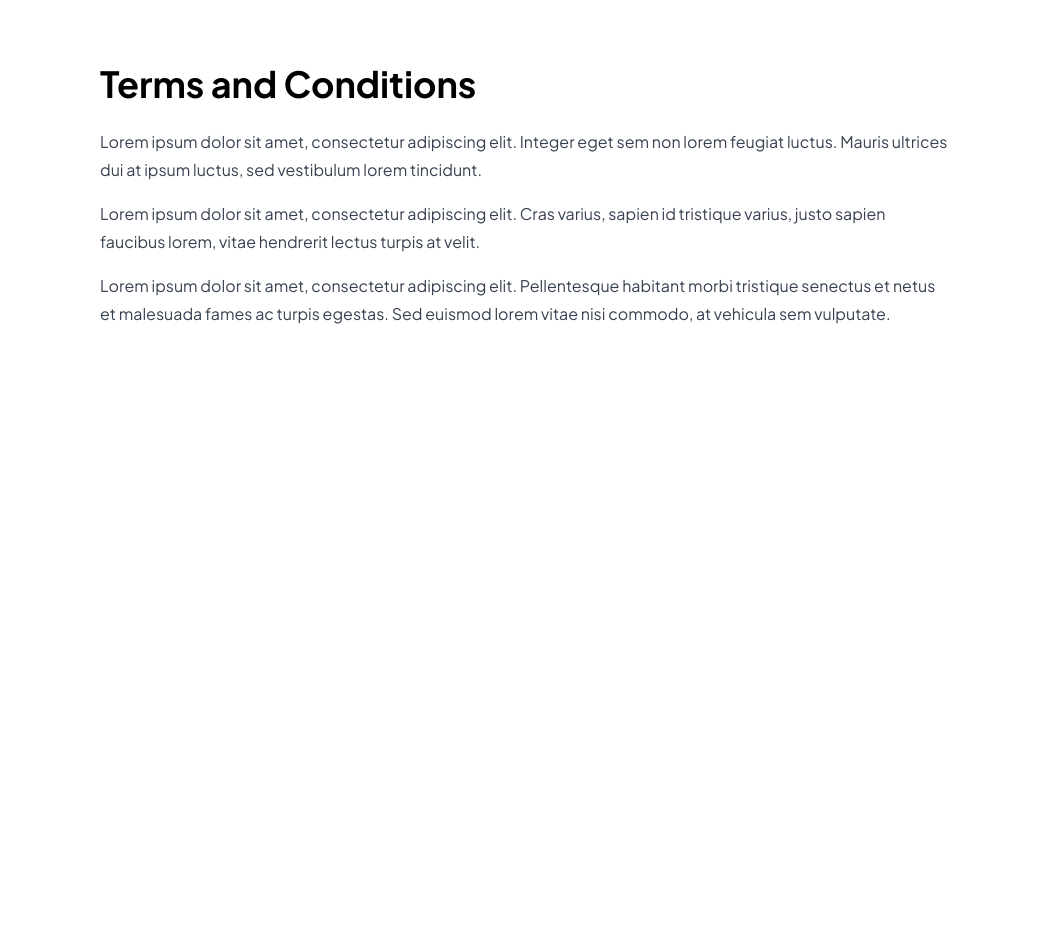
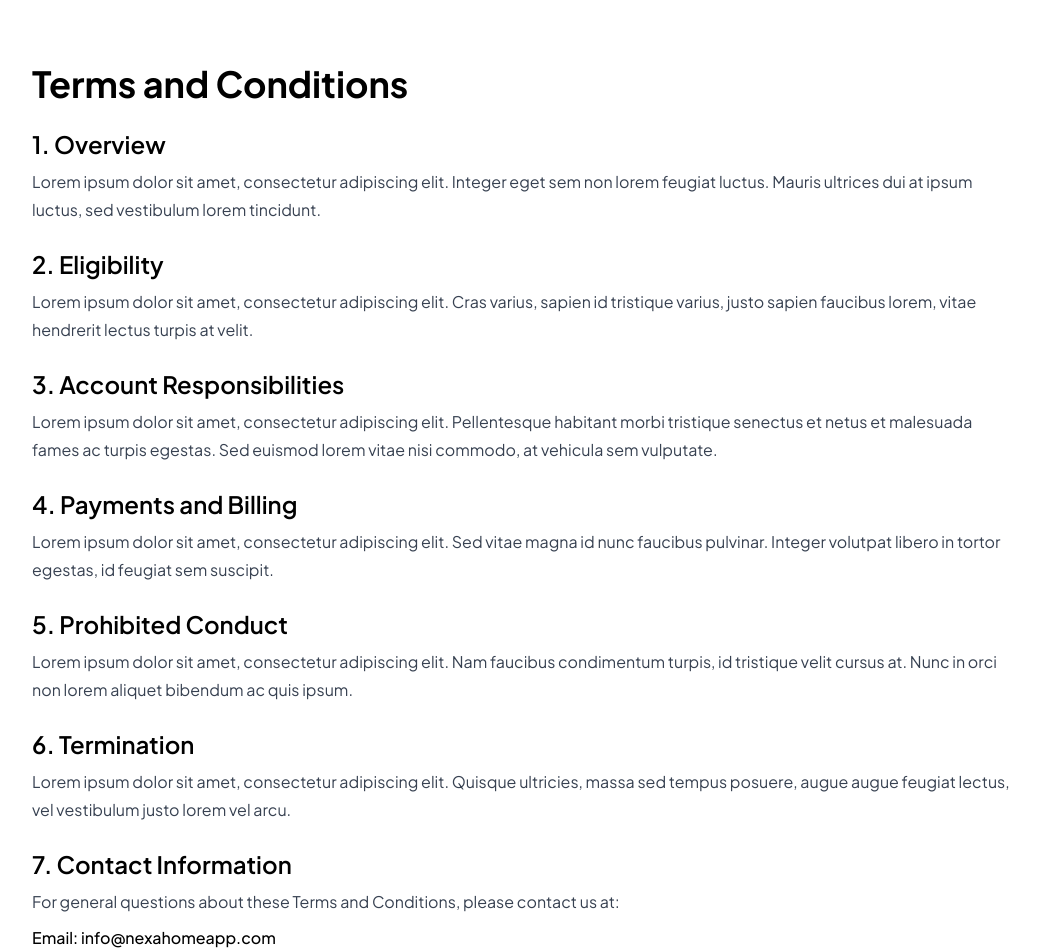
Before and after one commit to dignitestudios-dev/NexaHome-Landing-Page, a Next.js app: page /terms-and-conditions in a window 1280 px wide. Shown: the top 952 px of the page, without its empty margins (116-1156 px from the left). Before the commit the page ends 800 px from the top, so only its background shows below. Built offline with nearby package versions, Linux system fonts and the light colour scheme.

Commit message:
feat: Update Privacy Policy and Terms and Conditions pages with structured content and improved layout

```diff
--- a/app/privacy-policy/page.jsx
+++ b/app/privacy-policy/page.jsx
@@ -5,24 +5,79 @@ export const metadata = {
 
 export default function PrivacyPolicyPage() {
   return (
-    <main className="max-w-4xl mx-auto px-6 py-16">
+    <main className="max-w-5xl mx-auto px-4 md:px-5 py-16">
       <h1 className="text-3xl md:text-4xl font-bold mb-6">Privacy Policy</h1>
 
-      <section className="space-y-4 text-gray-700 leading-7">
+      <section className="space-y-6 text-gray-700 leading-7">
+        <div>
+          <h2 className="text-2xl font-semibold text-black mb-2">1. Information We Collect</h2>
+          <p>
+            Lorem ipsum dolor sit amet, consectetur adipiscing elit. Sed a
+            libero nec velit volutpat accumsan. Nulla facilisi. Integer ac
+            consequat purus, id efficitur tortor.
+          </p>
+        </div>
+
+        <div>
+          <h2 className="text-2xl font-semibold text-black mb-2">2. How We Use Information</h2>
+          <p>
+            Lorem ipsum dolor sit amet, consectetur adipiscing elit. Nam
+            pretium sapien vel justo pellentesque, vitae faucibus nibh feugiat.
+            Phasellus pellentesque neque sed augue molestie, in vulputate
+            turpis blandit.
+          </p>
+        </div>
+
+        <div>
+          <h2 className="text-2xl font-semibold text-black mb-2">3. Cookies and Tracking</h2>
+          <p>
+            Lorem ipsum dolor sit amet, consectetur adipiscing elit. Curabitur
+            in nibh at erat auctor porta. Donec volutpat, nibh in aliquet
+            pulvinar, sapien mauris porta nibh, vitae feugiat mi libero nec
+            tortor.
+          </p>
+        </div>
+
+        <div>
+          <h2 className="text-2xl font-semibold text-black mb-2">4. Data Sharing</h2>
+          <p>
+            Lorem ipsum dolor sit amet, consectetur adipiscing elit. Aenean
+            porttitor erat id dui faucibus, in facilisis massa cursus. In sed
+            nisi at metus dignissim luctus.
+          </p>
+        </div>
+
+        <div>
+          <h2 className="text-2xl font-semibold text-black mb-2">5. Data Retention</h2>
+          <p>
+            Lorem ipsum dolor sit amet, consectetur adipiscing elit. Integer
+            tempor elementum faucibus. Integer non volutpat tortor, vitae
+            placerat massa. Sed id porta lorem.
+          </p>
+        </div>
+
+        <div>
+          <h2 className="text-2xl font-semibold text-black mb-2">6. Your Rights</h2>
+          <p>
+            Lorem ipsum dolor sit amet, consectetur adipiscing elit. Etiam
+            bibendum diam in tellus ultrices, et posuere nunc vulputate.
+            Vivamus facilisis ante non lectus posuere volutpat.
+          </p>
+        </div>
+
+        <div>
+          <h2 className="text-2xl font-semibold text-black mb-2">7. Contact Us</h2>
+          <p>
+            If you have any privacy-related questions, requests, or concerns,
+            please contact us at:
+          </p>
+          <p className="mt-2 font-medium text-black">Email: info@nexahomeapp.com</p>
+          <p>Address: 123 Demo Street, Baton Rouge, LA 70801 (Dummy)</p>
+        </div>
+
         <p>
-          Lorem ipsum dolor sit amet, consectetur adipiscing elit. Sed a libero
-          nec velit volutpat accumsan. Nulla facilisi. Integer ac consequat
-          purus, id efficitur tortor.
-        </p>
-        <p>
-          Lorem ipsum dolor sit amet, consectetur adipiscing elit. Nam pretium
-          sapien vel justo pellentesque, vitae faucibus nibh feugiat. Phasellus
-          pellentesque neque sed augue molestie, in vulputate turpis blandit.
-        </p>
-        <p>
-          Lorem ipsum dolor sit amet, consectetur adipiscing elit. Curabitur in
-          nibh at erat auctor porta. Donec volutpat, nibh in aliquet pulvinar,
-          sapien mauris porta nibh, vitae feugiat mi libero nec tortor.
+          Effective Date: January 1, 2026 (Dummy). This content is provided as
+          placeholder text for design and development purposes.
         </p>
       </section>
     </main>
--- a/app/terms-and-conditions/page.jsx
+++ b/app/terms-and-conditions/page.jsx
@@ -5,25 +5,78 @@ export const metadata = {
 
 export default function TermsAndConditionsPage() {
   return (
-    <main className="max-w-4xl mx-auto px-6 py-16">
+    <main className="max-w-5xl mx-auto px-4 md:px-5 py-16">
       <h1 className="text-3xl md:text-4xl font-bold mb-6">Terms and Conditions</h1>
 
-      <section className="space-y-4 text-gray-700 leading-7">
+      <section className="space-y-6 text-gray-700 leading-7">
+        <div>
+          <h2 className="text-2xl font-semibold text-black mb-2">1. Overview</h2>
+          <p>
+            Lorem ipsum dolor sit amet, consectetur adipiscing elit. Integer
+            eget sem non lorem feugiat luctus. Mauris ultrices dui at ipsum
+            luctus, sed vestibulum lorem tincidunt.
+          </p>
+        </div>
+
+        <div>
+          <h2 className="text-2xl font-semibold text-black mb-2">2. Eligibility</h2>
+          <p>
+            Lorem ipsum dolor sit amet, consectetur adipiscing elit. Cras
+            varius, sapien id tristique varius, justo sapien faucibus lorem,
+            vitae hendrerit lectus turpis at velit.
+          </p>
+        </div>
+
+        <div>
+          <h2 className="text-2xl font-semibold text-black mb-2">3. Account Responsibilities</h2>
+          <p>
+            Lorem ipsum dolor sit amet, consectetur adipiscing elit.
+            Pellentesque habitant morbi tristique senectus et netus et
+            malesuada fames ac turpis egestas. Sed euismod lorem vitae nisi
+            commodo, at vehicula sem vulputate.
+          </p>
+        </div>
+
+        <div>
+          <h2 className="text-2xl font-semibold text-black mb-2">4. Payments and Billing</h2>
+          <p>
+            Lorem ipsum dolor sit amet, consectetur adipiscing elit. Sed vitae
+            magna id nunc faucibus pulvinar. Integer volutpat libero in tortor
+            egestas, id feugiat sem suscipit.
+          </p>
+        </div>
+
+        <div>
+          <h2 className="text-2xl font-semibold text-black mb-2">5. Prohibited Conduct</h2>
+          <p>
+            Lorem ipsum dolor sit amet, consectetur adipiscing elit. Nam
+            faucibus condimentum turpis, id tristique velit cursus at. Nunc in
+            orci non lorem aliquet bibendum ac quis ipsum.
+          </p>
+        </div>
+
+        <div>
+          <h2 className="text-2xl font-semibold text-black mb-2">6. Termination</h2>
+          <p>
+            Lorem ipsum dolor sit amet, consectetur adipiscing elit. Quisque
+            ultricies, massa sed tempus posuere, augue augue feugiat lectus,
+            vel vestibulum justo lorem vel arcu.
+          </p>
+        </div>
+
+        <div>
+          <h2 className="text-2xl font-semibold text-black mb-2">7. Contact Information</h2>
+          <p>
+            For general questions about these Terms and Conditions, please
+            contact us at:
+          </p>
+          <p className="mt-2 font-medium text-black">Email: info@nexahomeapp.com</p>
+          <p>Address: 123 Demo Street, Baton Rouge, LA 70801 (Dummy)</p>
+        </div>
+
         <p>
-          Lorem ipsum dolor sit amet, consectetur adipiscing elit. Integer eget
-          sem non lorem feugiat luctus. Mauris ultrices dui at ipsum luctus,
-          sed vestibulum lorem tincidunt.
-        </p>
-        <p>
-          Lorem ipsum dolor sit amet, consectetur adipiscing elit. Cras varius,
-          sapien id tristique varius, justo sapien faucibus lorem, vitae
-          hendrerit lectus turpis at velit.
-        </p>
-        <p>
-          Lorem ipsum dolor sit amet, consectetur adipiscing elit. Pellentesque
-          habitant morbi tristique senectus et netus et malesuada fames ac
-          turpis egestas. Sed euismod lorem vitae nisi commodo, at vehicula sem
-          vulputate.
+          Effective Date: January 1, 2026 (Dummy). These terms are placeholder
+          text for layout and development purposes only.
         </p>
       </section>
     </main>
```
